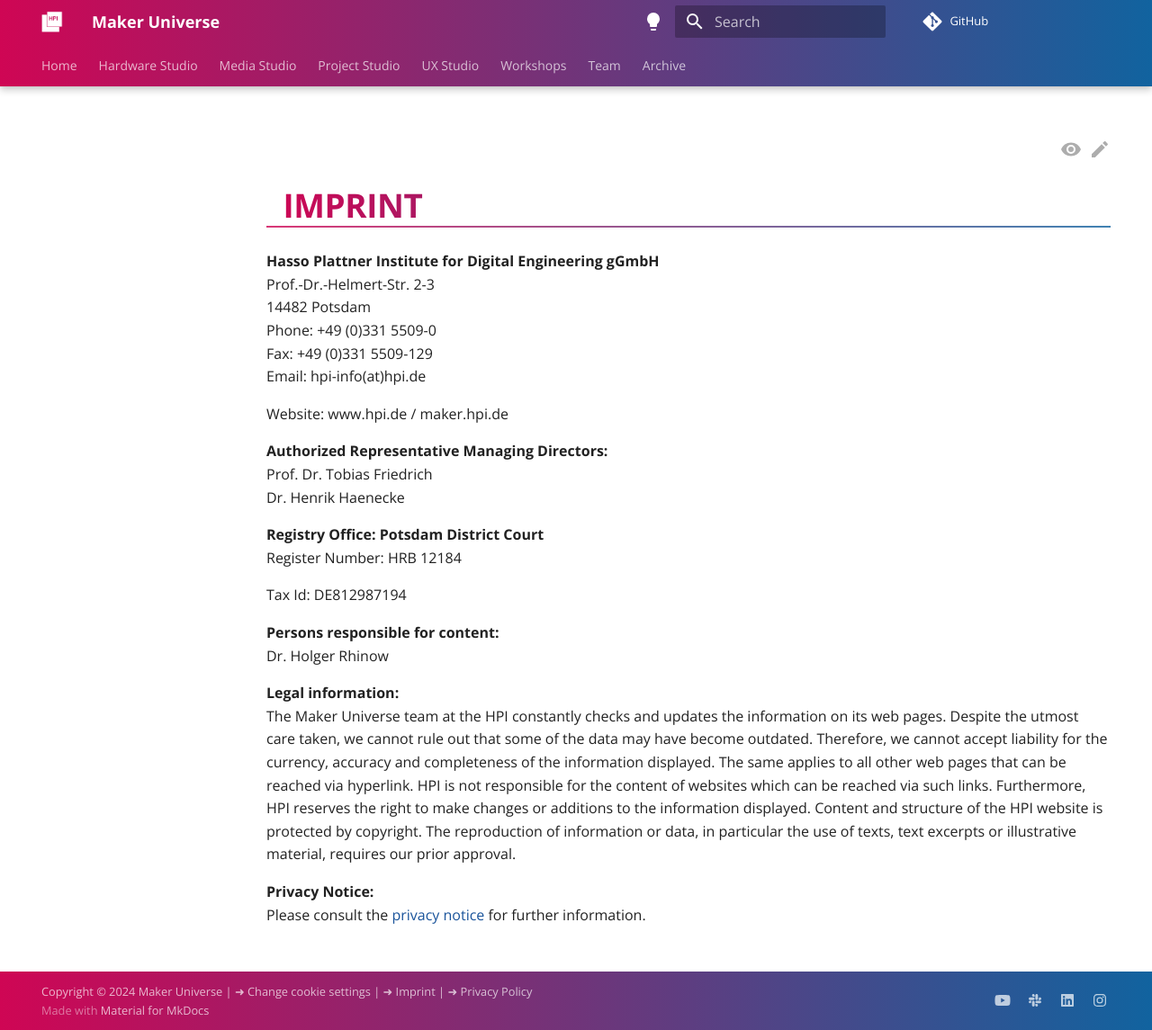
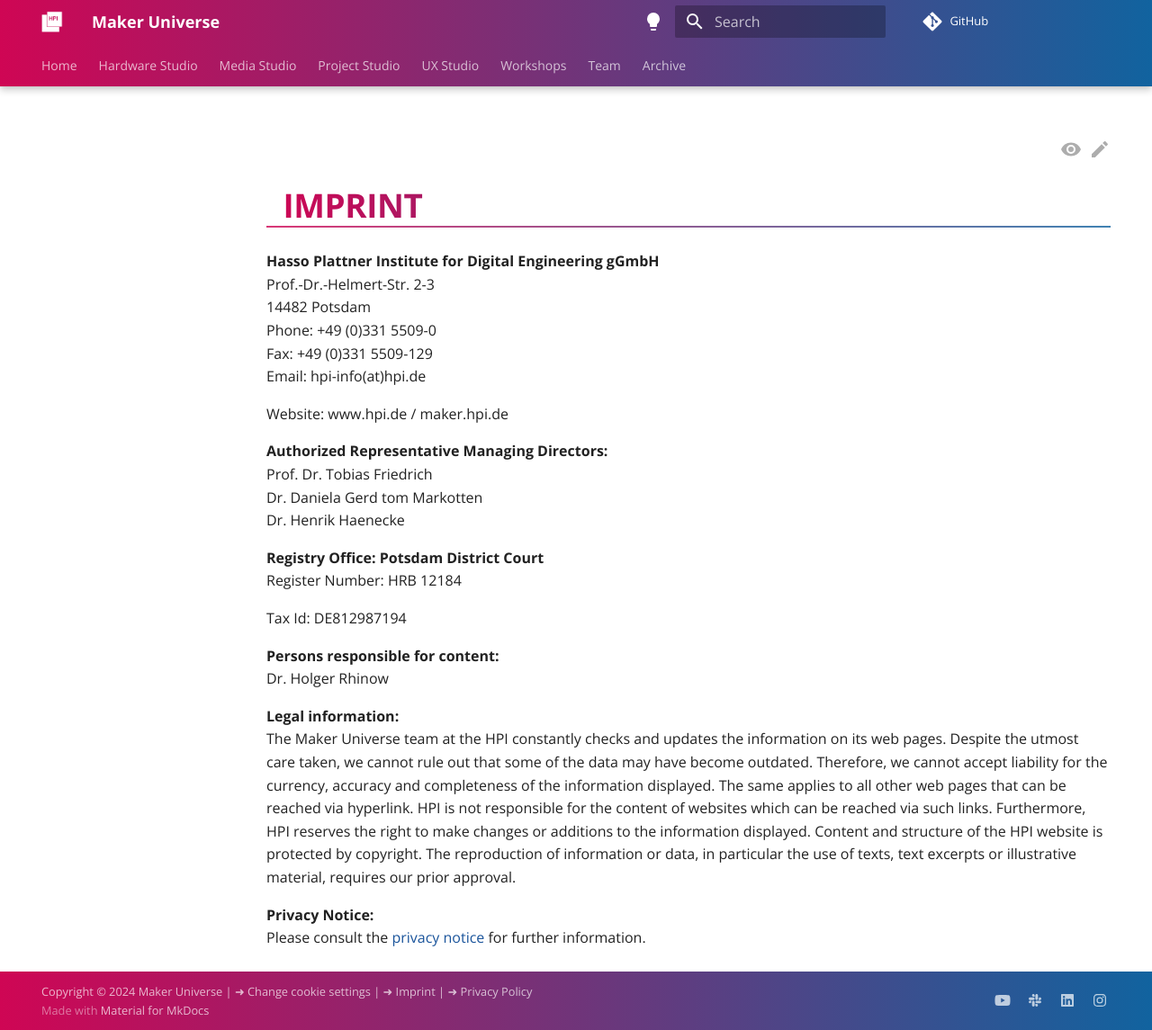
Before and after one commit to makeruniverse/docs, an MkDocs documentation site: the page built from docs/imprint.md, in a window 1280 px wide and 1145 px high. Shown: the whole window at 90% size. Built offline with MkDocs 1.6.1 and Material for MkDocs 9.7.7, drawn with Linux system fonts in a browser that asks for light colours; comment, search, counter and statistics services are not loaded.

Commit message:
Add Dr. Daniela Gerd tom Markotten as managing director

```diff
--- a/docs/imprint.md
+++ b/docs/imprint.md
@@ -9,6 +9,7 @@
 
 **Authorized Representative Managing Directors:**<br />
 Prof. Dr. Tobias Friedrich<br />
+Dr. Daniela Gerd tom Markotten<br />
 Dr. Henrik Haenecke<br />
 
 **Registry Office: Potsdam District Court**<br />
```
